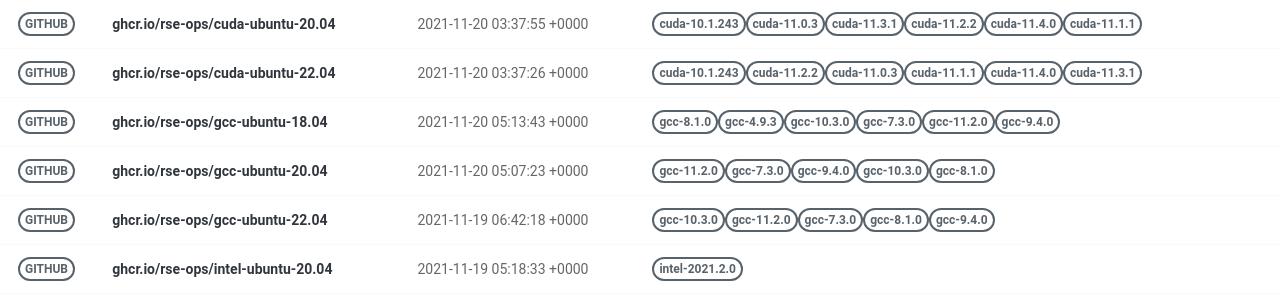
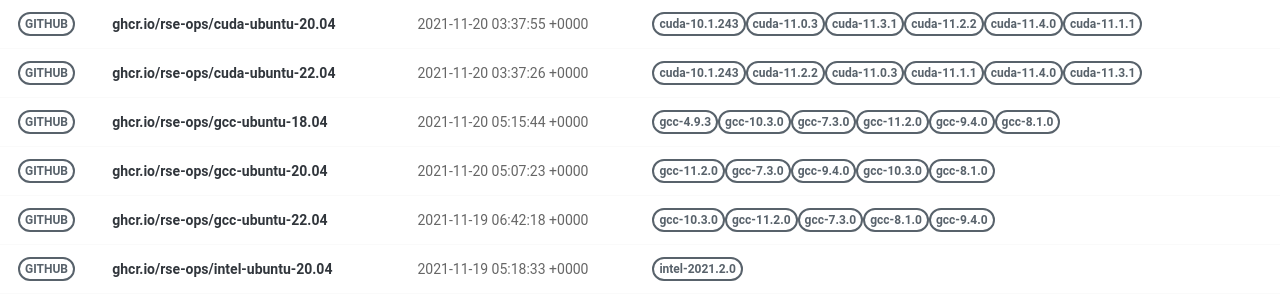
Before and after one commit to rse-ops/docker-images, a Jekyll site: the page built from pages/index.md, in a window 1280 px wide. Shown: the part 277-577 px from the top of the page. Built offline with Jekyll 4.4.1, drawn with Linux system fonts in a browser that asks for light colours; nearby versions of some CDN libraries.

Commit message:
Automated push to update library 2021-11-20

```diff
--- a/_library/ghcr.io-rse-ops-gcc-ubuntu-18.04.md
+++ b/_library/ghcr.io-rse-ops-gcc-ubuntu-18.04.md
@@ -1,14 +1,11 @@
 ---
 layout: container
 name: ghcr.io/rse-ops/gcc-ubuntu-18.04
-updated_at: 2021-11-20 05:13:43.591145
+updated_at: 2021-11-20 05:15:44.231409
 
 
 container_url: https://github.com/orgs/rse-ops/packages/container/package/gcc-ubuntu-18.04
 versions:
- - tag: gcc-8.1.0
-   dockerfile: https://github.com/rse-ops/docker-images/blob/main/ubuntu/gcc/Dockerfile
-   manifest: https://crane.ggcr.dev/manifest/ghcr.io/rse-ops/gcc-ubuntu-18.04:gcc-8.1.0
  - tag: gcc-4.9.3
    dockerfile: https://github.com/rse-ops/docker-images/blob/main/ubuntu/gcc/Dockerfile
    manifest: https://crane.ggcr.dev/manifest/ghcr.io/rse-ops/gcc-ubuntu-18.04:gcc-4.9.3
```
Also changed, not shown: other parts of _library/ghcr.io-rse-ops-gcc-ubuntu-18.04.md (+3 -0 lines).
